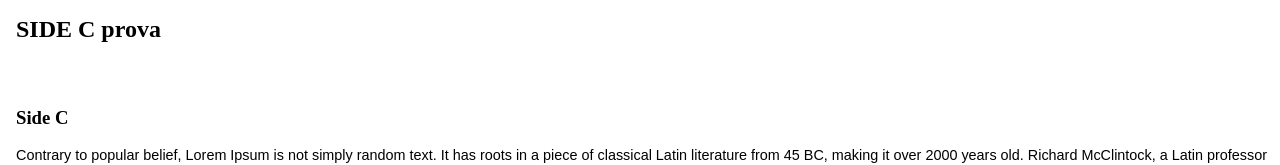
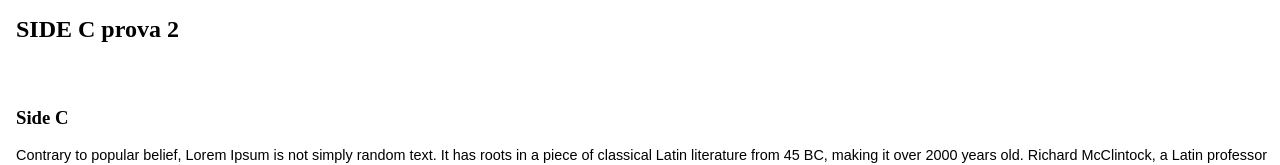
Before and after one commit to Banjer71/maurizio-lomartire, a Next.js app: page /content in a window 1280 px wide. Shown: the top 165 px of the page. Built offline with nearby package versions, Linux system fonts and the light colour scheme.

Commit message:
removed docker agent

```diff
--- a/pages/content/index.js
+++ b/pages/content/index.js
@@ -6,7 +6,7 @@ const Content = () => {
   return (
     <div className="content-container">
       <div className="text-content">
-        <h2>SIDE C prova</h2>
+        <h2>SIDE C prova 2</h2>
         <div className="image-container">
           {/* <Image src={Album} alt="image" /> */}
         </div>
```
